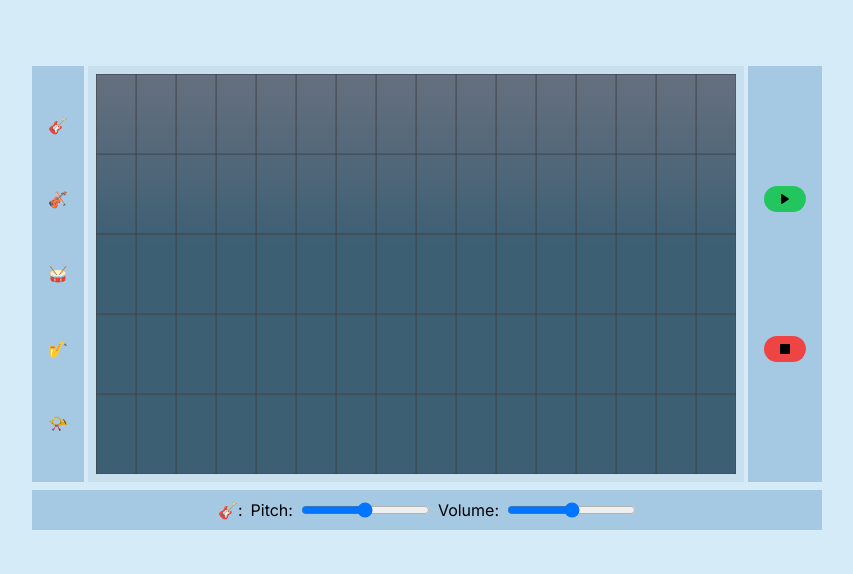
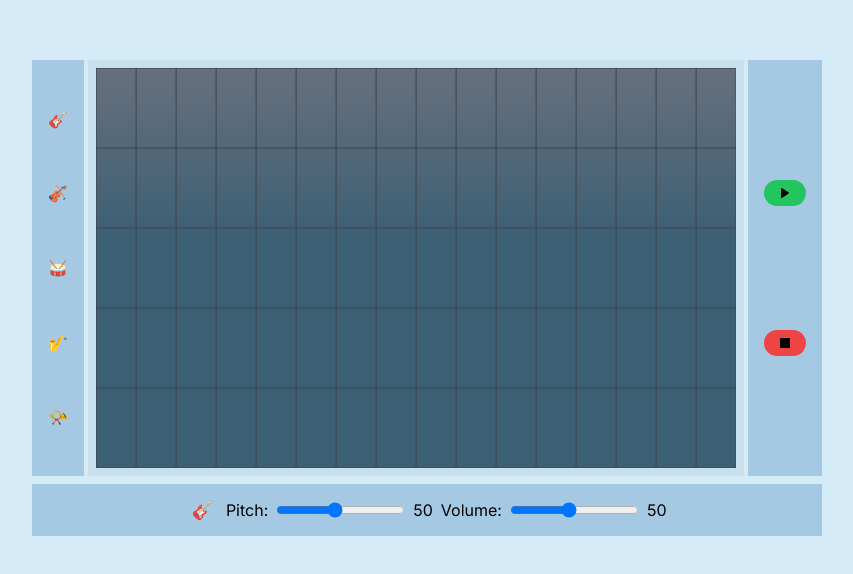
Before and after one commit to WilliamTuominiemi/GrooveGrid, a Next.js app: page / in a window 1280 px wide. Shown: the part 102-676 px from the top of the page, without its empty margins (213-1066 px from the left). Built offline with nearby package versions, Linux system fonts and the light colour scheme.

Commit message:
Set pitch

```diff
--- a/app/page.js
+++ b/app/page.js
@@ -9,20 +9,32 @@ import Mixer from '@/components/Mixer';
 
 export default function Home() {
   const [notes, setNotes] = useState([]);
+  const [activeMix, setActiveMix] = useState(0);
+  const [mix, setMix] = useState([50, 50, 50, 50, 50]);
 
   const updateNotes = (newNotes) => {
     setNotes(newNotes);
+  };
+
+  const updatePitch = (newPitch) => {
+    const newMix = [...mix];
+    newMix[activeMix] = newPitch;
+    setMix(newMix);
+  };
+
+  const onUpdateActiveMix = (newActive) => {
+    setActiveMix(newActive);
   };
 
   return (
     <main className="flex items-center justify-center min-h-screen bg-powderBlue">
       <div className="flex flex-col">
         <div className="flex">
-          <Instruments />
+          <Instruments onUpdateActiveMix={onUpdateActiveMix} />
           <Canvas onUpdateNotes={updateNotes} />
-          <Controls notes={notes} />
+          <Controls notes={notes} mix={mix} />
         </div>
-        <Mixer />
+        <Mixer onUpdatePitch={updatePitch} active={activeMix} mix={mix} />
       </div>
     </main>
   );
--- a/components/Controls.js
+++ b/components/Controls.js
@@ -4,12 +4,12 @@ import Image from 'next/image';
 
 import { play, stop } from '@/utils/buttonUtils';
 
-const Controls = ({ notes }) => {
+const Controls = ({ notes, mix }) => {
   return (
     <div className="grid grid-cols-1 place-content-evenly gap-y-5 bg-softSkyBlue p-4 m-1">
       <button
         className="bg-green-500 hover:bg-green-700 text-white font-bold py-2 px-4 rounded-full focus:outline-none focus:shadow-outline"
-        onClick={() => play(notes)}
+        onClick={() => play(notes, mix)}
       >
         <Image src="/icons/play.svg" alt="Play Icon" width={10} height={10} />
       </button>
--- a/components/Instruments.js
+++ b/components/Instruments.js
@@ -1,13 +1,17 @@
 'use client';
 
-const Instruments = () => {
+const Instruments = ({ onUpdateActiveMix }) => {
+  const handleClick = (index) => {
+    onUpdateActiveMix(index);
+  };
+
   return (
-    <div className="grid grid-cols-1 place-content-evenly gap-y-5 bg-softSkyBlue p-4 m-1 ">
-      <p>🎸</p>
-      <p>🎻</p>
-      <p>🥁</p>
-      <p>🎷</p>
-      <p>📯</p>
+    <div className="grid grid-cols-1 place-content-evenly gap-y-5 bg-softSkyBlue p-4 m-1">
+      {['🎸', '🎻', '🥁', '🎷', '📯'].map((instrument, index) => (
+        <button key={index} onClick={() => handleClick(index)}>
+          {instrument}
+        </button>
+      ))}
     </div>
   );
 };
--- a/components/Mixer.js
+++ b/components/Mixer.js
@@ -1,18 +1,50 @@
-const Mixer = () => {
+'use client';
+
+import React, { useState } from 'react';
+
+const Mixer = ({ onUpdatePitch, active, mix }) => {
+  const [pitch, setPitch] = useState(50);
+  const [volume, setVolume] = useState(50);
+
+  const handlePitchChange = (e) => {
+    setPitch(parseInt(e.target.value, 10));
+    onUpdatePitch(pitch);
+  };
+
+  const handleVolumeChange = (e) => {
+    setVolume(parseInt(e.target.value, 10));
+  };
+
+  const getInstrumentText = (index) => {
+    const instruments = ['🎸', '🎻', '🥁', '🎷', '📯'];
+    return `${instruments[index]}`;
+  };
+
   return (
-    <div className="flex p-2 m-1 items-center justify-center bg-softSkyBlue">
-      <p className="text-center mr-2">🎸:</p>
+    <div className="flex-grow p-2 m-1 flex items-center justify-center bg-softSkyBlue">
+      <p className="text-center mr-2 p-1 text-lg">{getInstrumentText(active)}</p>
+
       <div className="flex items-center">
         <label htmlFor="pitch" className="mr-2">
           Pitch:
         </label>
-        <input type="range" id="pitch" name="pitch" min="0" max="100" />
+        <input
+          type="range"
+          id="pitch"
+          name="pitch"
+          min="10"
+          max="99"
+          value={mix[active]}
+          onChange={handlePitchChange}
+        />
+        <span className="ml-2">{pitch}</span>
       </div>
       <div className="flex items-center ml-2">
         <label htmlFor="volume" className="mr-2">
           Volume:
         </label>
-        <input type="range" id="volume" name="volume" min="0" max="100" />
+        <input type="range" id="volume" name="volume" min="10" max="99" value={volume} onChange={handleVolumeChange} />
+        <span className="ml-2">{volume}</span>
       </div>
     </div>
   );
--- a/utils/buttonUtils.js
+++ b/utils/buttonUtils.js
@@ -6,7 +6,8 @@ import violin from '@/public/sounds/violin.mp3';
 
 let timeouts = [];
 
-const play = (notes) => {
+const play = (notes, mix) => {
+  console.log(mix);
   stop();
   const notesArray = Object.values(notes);
   if (notesArray.length > 0) {
@@ -15,19 +16,19 @@ const play = (notes) => {
         setTimeout(function () {
           switch (note.y) {
             case 1:
-              playSound(guitar);
+              playSound(guitar, mix[0]);
               break;
             case 2:
-              playSound(violin);
+              playSound(violin, mix[1]);
               break;
             case 3:
-              playSound(drum);
+              playSound(drum, mix[2]);
               break;
             case 4:
-              playSound(french_horn);
+              playSound(french_horn, mix[3]);
               break;
             case 5:
-              playSound(saxophone);
+              playSound(saxophone, mix[4]);
               break;
             default:
               break;
@@ -38,9 +39,10 @@ const play = (notes) => {
   }
 };
 
-const playSound = (note) => {
+const playSound = (note, mix) => {
   let player = new Audio(note);
   player.addEventListener('canplay', () => {
+    player.playbackRate = (mix / 100) * 2;
     player.play();
   });
 };
```
